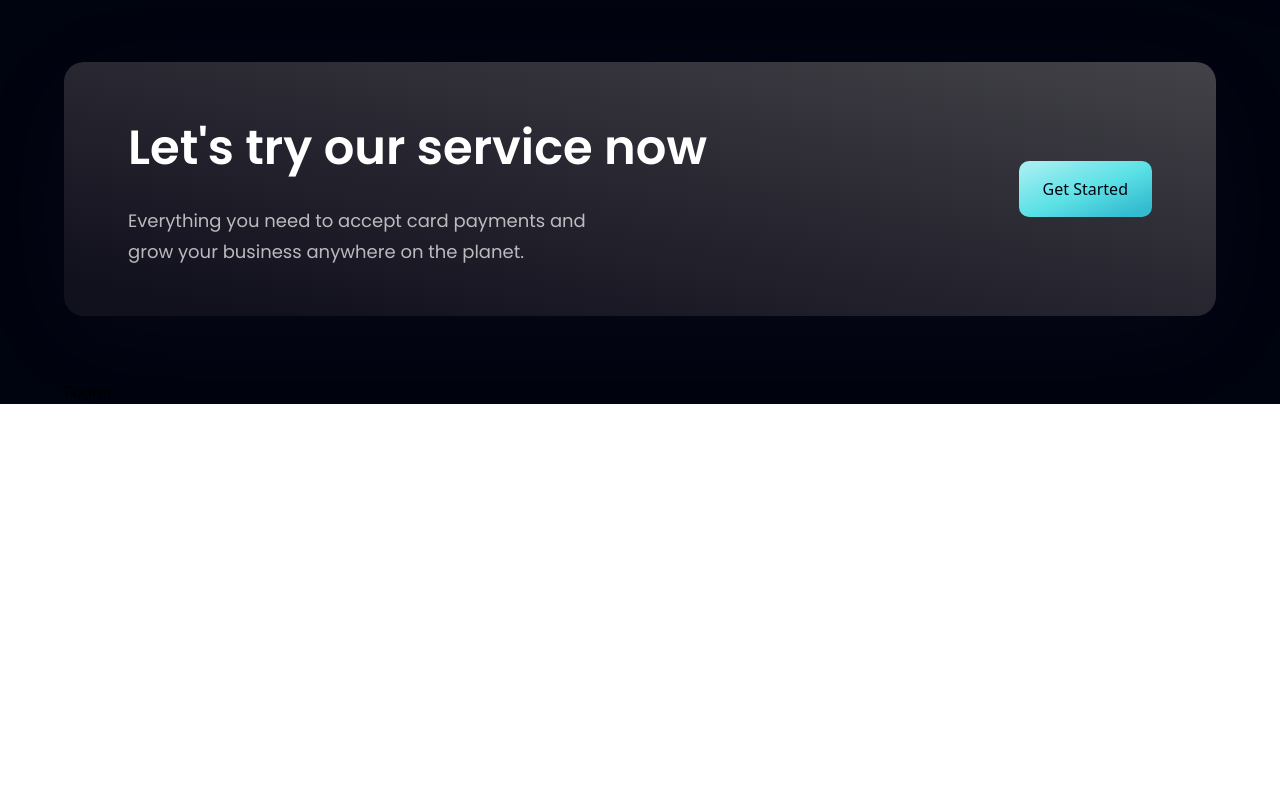
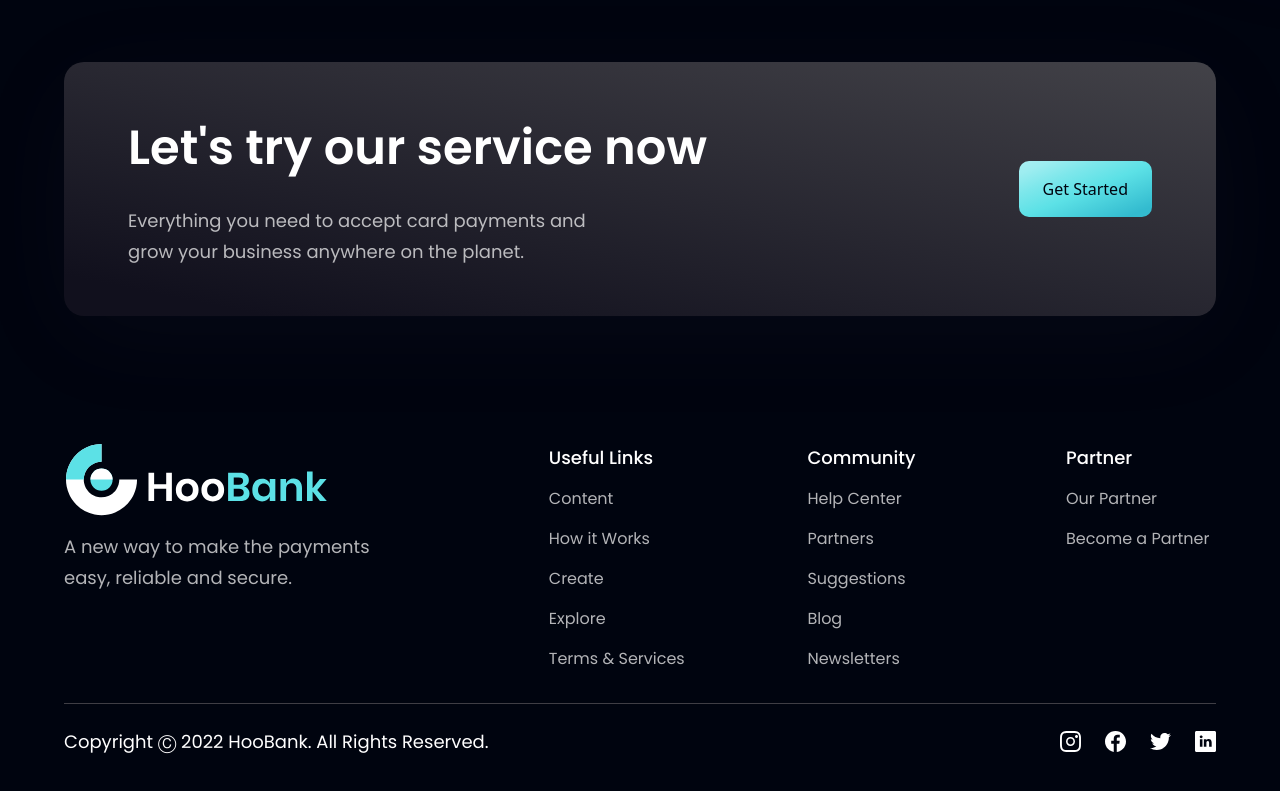
Before and after one commit to PiseAtharva/bang_modern_app, a React (Vite) app: page / in a window 1280 px wide. Shown: the part 4079-4870 px from the top of the page. Before the commit the page ends 4483 px from the top, so only its background shows below. Built offline with nearby package versions, Linux system fonts and the light colour scheme.

Commit message:
updated footer component

```diff
--- a/src/components/Footer.jsx
+++ b/src/components/Footer.jsx
@@ -1,9 +1,64 @@
-import React from 'react'
+import styles from "../style";
+import { logo } from "../assets";
+import { footerLinks, socialMedia } from "../constants";
 
-const Footer = () => {
-  return (
-    <div>Footer</div>
-  )
-}
+const Footer = () => (
+  <section className={`${styles.flexCenter} ${styles.paddingY} flex-col`}>
+    <div className={`${styles.flexStart} md:flex-row flex-col mb-8 w-full`}>
+      <div className="flex-[1] flex flex-col justify-start mr-10">
+        <img
+          src={logo}
+          alt="hoobank"
+          className="w-[266px] h-[72.14px] object-contain"
+        />
+        <p className={`${styles.paragraph} mt-4 max-w-[312px]`}>
+          A new way to make the payments easy, reliable and secure.
+        </p>
+      </div>
 
-export default Footer
+      <div className="flex-[1.5] w-full flex flex-row justify-between flex-wrap md:mt-0 mt-10">
+        {footerLinks.map((footerlink) => (
+          <div key={footerlink.title} className={`flex flex-col ss:my-0 my-4 min-w-[150px]`}>
+            <h4 className="font-poppins font-medium text-[18px] leading-[27px] text-white">
+              {footerlink.title}
+            </h4>
+            <ul className="list-none mt-4">
+              {footerlink.links.map((link, index) => (
+                <li
+                  key={link.name}
+                  className={`font-poppins font-normal text-[16px] leading-[24px] text-dimWhite hover:text-secondary cursor-pointer ${
+                    index !== footerlink.links.length - 1 ? "mb-4" : "mb-0"
+                  }`}
+                >
+                  {link.name}
+                </li>
+              ))}
+            </ul>
+          </div>
+        ))}
+      </div>
+    </div>
+
+    <div className="w-full flex justify-between items-center md:flex-row flex-col pt-6 border-t-[1px] border-t-[#3F3E45]">
+      <p className="font-poppins font-normal text-center text-[18px] leading-[27px] text-white">
+        Copyright Ⓒ 2022 HooBank. All Rights Reserved.
+      </p>
+
+      <div className="flex flex-row md:mt-0 mt-6">
+        {socialMedia.map((social, index) => (
+          <img
+            key={social.id}
+            src={social.icon}
+            alt={social.id}
+            className={`w-[21px] h-[21px] object-contain cursor-pointer ${
+              index !== socialMedia.length - 1 ? "mr-6" : "mr-0"
+            }`}
+            onClick={() => window.open(social.link)}
+          />
+        ))}
+      </div>
+    </div>
+  </section>
+);
+
+export default Footer;
```
